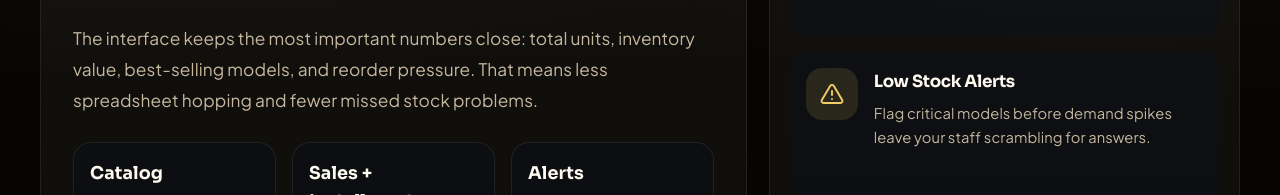
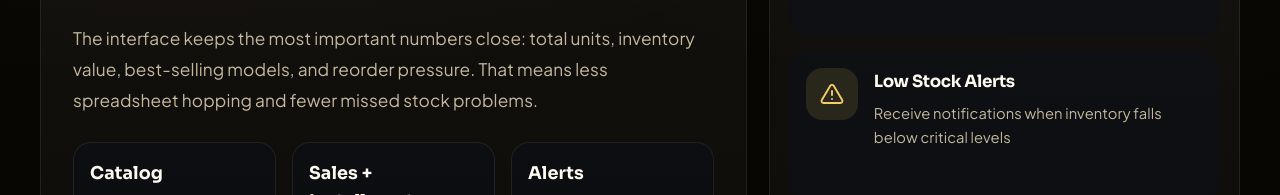
Before and after one commit to Iam-Johnclaude/LANDING-PAGE-JAMS-GADGET, a plain HTML site: page index.html in a window 1280 px wide. Shown: the part 1810-2005 px from the top of the page. Drawn offline with Linux system fonts and the light colour scheme.

Commit message:
Update Low Stock Alerts description

```diff
--- a/index.html
+++ b/index.html
@@ -342,7 +342,7 @@
               </div>
               <div>
                 <h3>Low Stock Alerts</h3>
-                <p>Flag critical models before demand spikes leave your staff scrambling for answers.</p>
+                <p>Receive notifications when inventory falls below critical levels</p>
               </div>
             </div>
 
```
